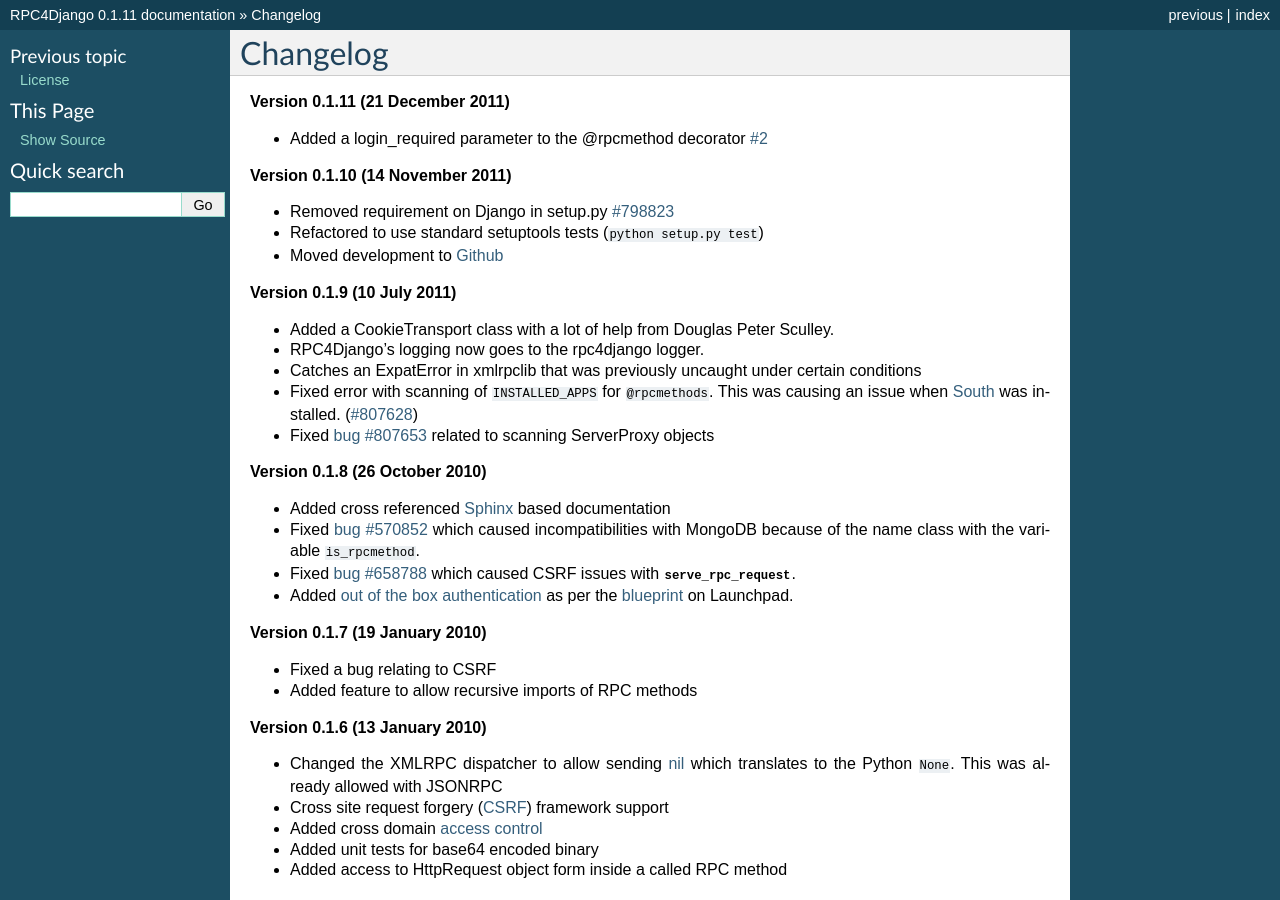
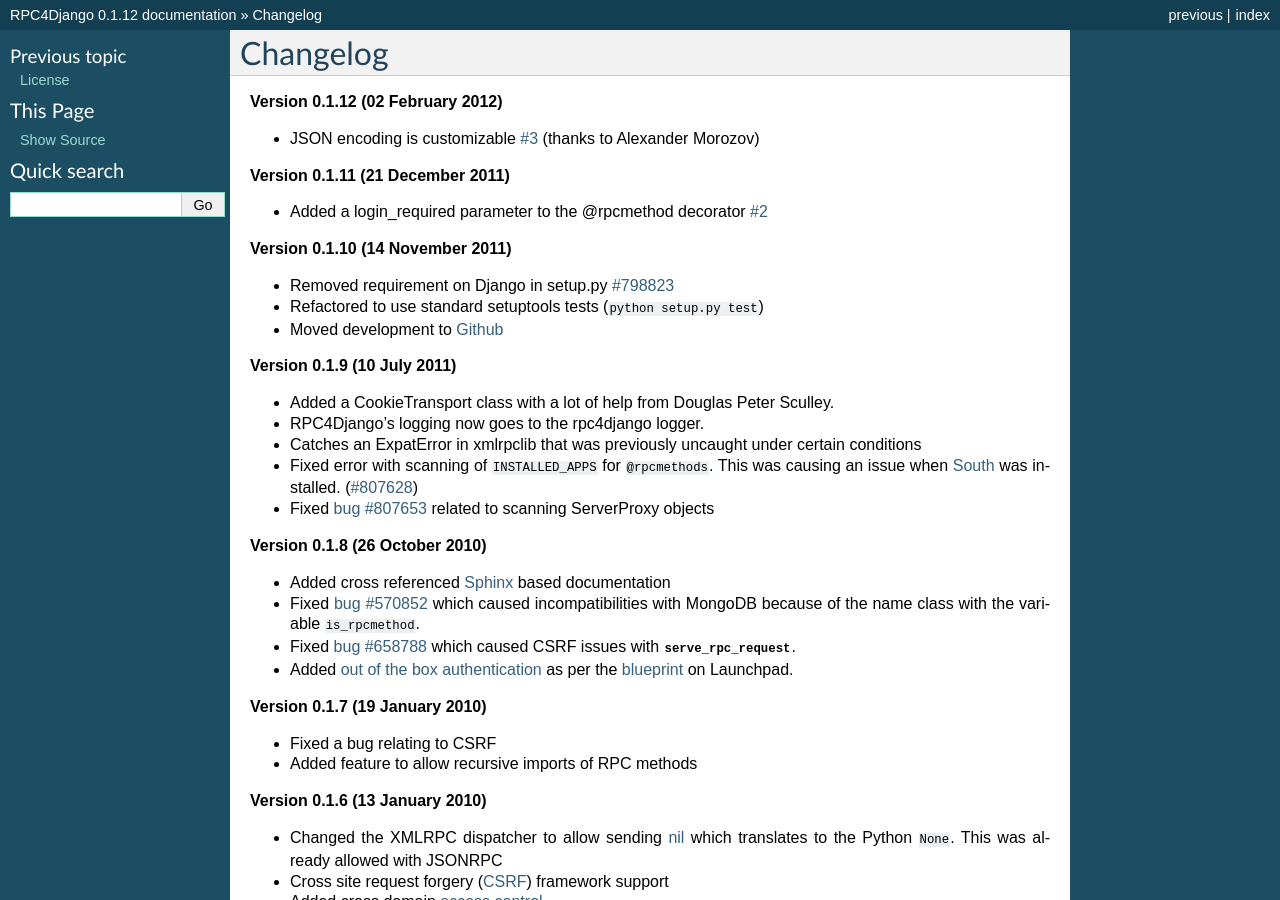
Before and after one commit to rpc4django/rpc4django, a Sphinx documentation site: the page built from docs/changelog.txt, in a window 1280 px wide and 900 px high. Built offline with Sphinx 7.4.7, drawn with Linux system fonts in a browser that asks for light colours; some of the changed text lies outside the part shown.

Commit message:
Added release information and updated authors

```diff
--- a/docs/changelog.txt
+++ b/docs/changelog.txt
@@ -1,5 +1,11 @@
 Changelog
 =========
+
+**Version 0.1.12 (02 February 2012)**
+
+- JSON encoding is customizable `#3`_ (thanks to Alexander Morozov)
+
+.. _#3: https://github.com/davidfischer/rpc4django/pull/3/files
 
 **Version 0.1.11 (21 December 2011)**
 
--- a/docs/overview.txt
+++ b/docs/overview.txt
@@ -40,6 +40,7 @@
 ------------
 - `David Fischer`_ (`wish list`_)
 - Alessandro Pasotti
+- Alexander Morozov
 
 .. _David Fischer: mailto:rpc4django@davidfischer.name
 .. _wish list: http://amzn.com/w/1Z1GLQYQPFBT1
--- a/rpc4django/__init__.py
+++ b/rpc4django/__init__.py
@@ -4,7 +4,7 @@
 
 An XMLRPC and JSONRPC server packaged as a Django application
 
-Copyright (c) 2009 - 2011, David Fischer
+Copyright (c) 2009 - 2012, David Fischer
 
 All rights reserved.
 
@@ -37,7 +37,7 @@
 
 _MAJOR = 0
 _MINOR = 1
-_PATCH = 11
+_PATCH = 12
 
 __version__ = str(_MAJOR) + '.' + str(_MINOR) + '.' + str(_PATCH)
 
--- a/setup.py
+++ b/setup.py
@@ -84,7 +84,7 @@
 
 setup(
     name = 'rpc4django',
-    version = '0.1.11',
+    version = '0.1.12',
     description = 'Handles JSONRPC and XMLRPC requests easily with Django',
     long_description = long_description,
     author = 'David Fischer',
```
